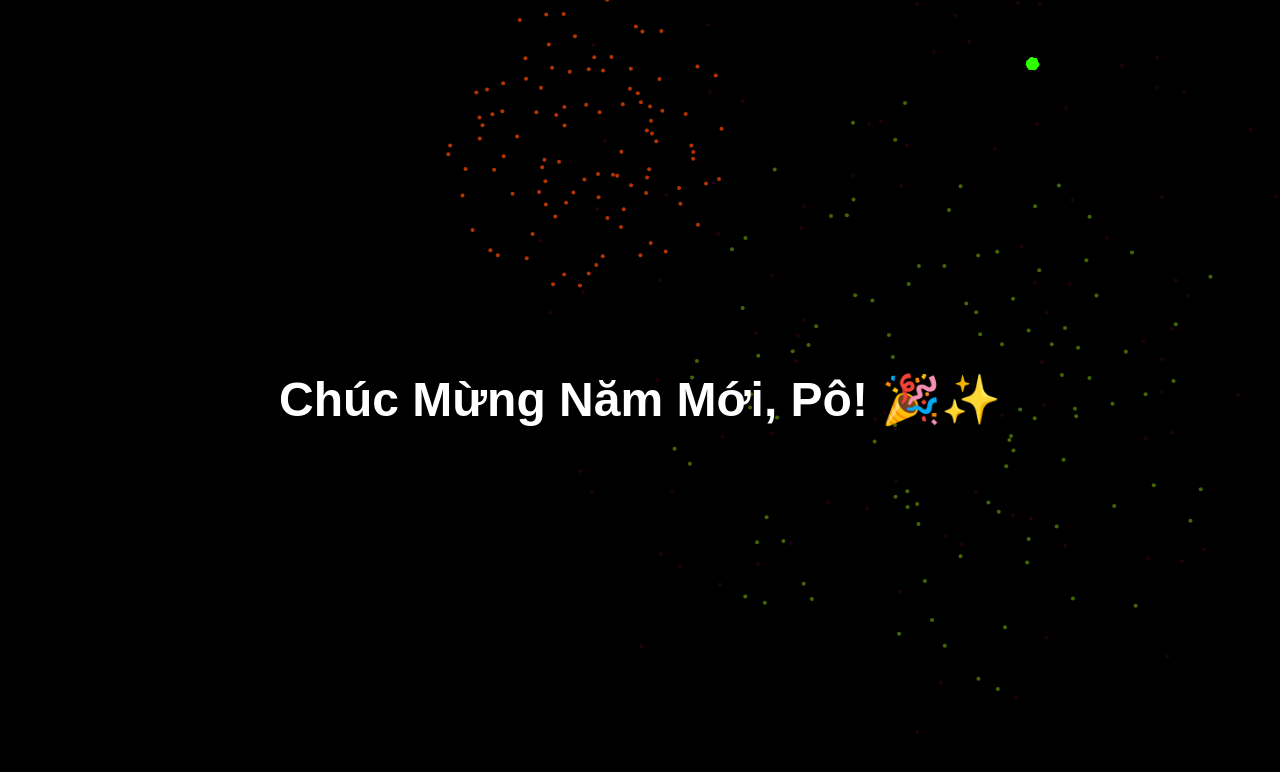
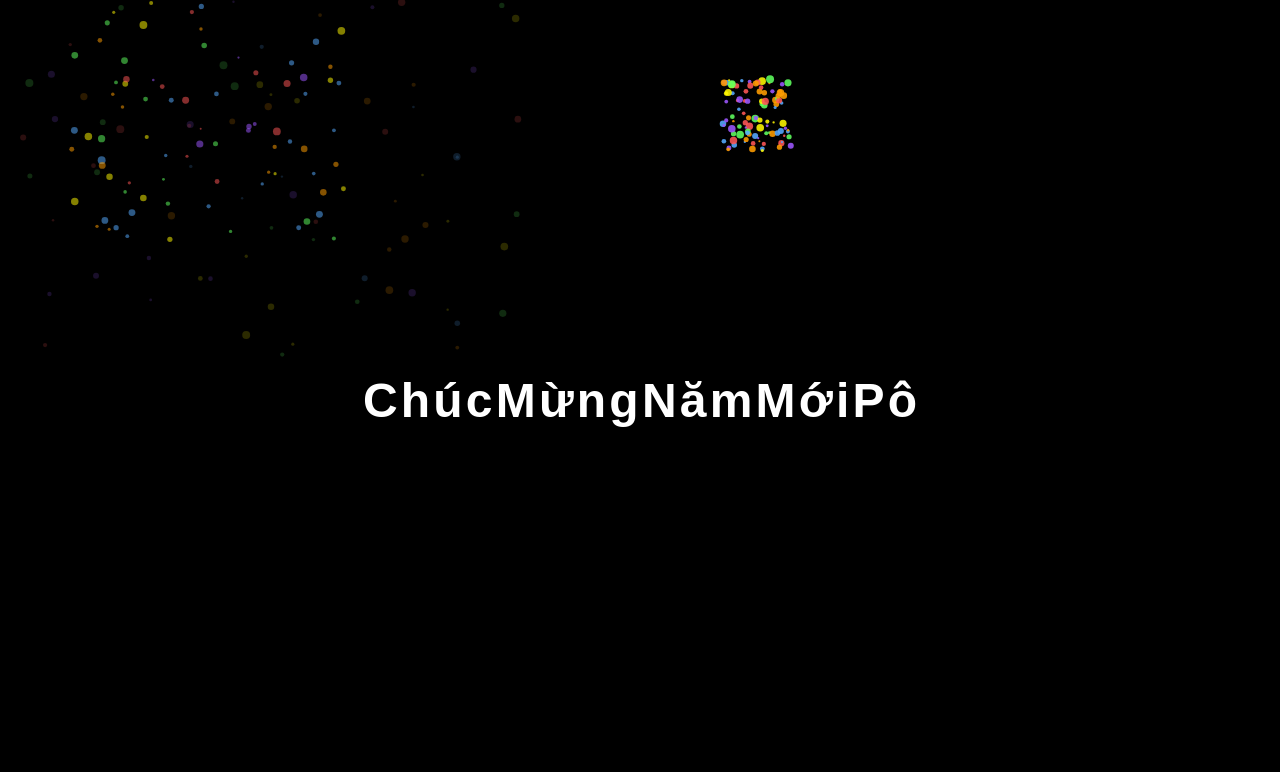
Before and after one commit to huubvKaopiz/happy_new_year, a plain HTML site: page index.html in a window 1280 px wide. Drawn offline with Linux system fonts and the light colour scheme.

Commit message:
update animation

```diff
--- a/index.html
+++ b/index.html
@@ -3,7 +3,7 @@
 <head>
   <meta charset="UTF-8">
   <meta name="viewport" content="width=device-width, initial-scale=1.0">
-  <title>Chúc Mừng Năm Mới em Pô và mẹ Huệ!</title>
+  <title>Chúc Mừng Năm Mới Pô!</title>
   <style>
     body {
       margin: 0;
@@ -21,12 +21,37 @@
       position: relative;
       z-index: 10;
       font-size: 3rem;
-      animation: fadeIn 3s ease-in-out;
+      display: flex;
+      justify-content: center;
+      gap: 0.2rem;
+      flex-wrap: wrap;
     }
-    @keyframes fadeIn {
-      0% { opacity: 0; }
-      100% { opacity: 1; }
+    h1 span {
+      opacity: 0;
+      animation: fadeInLetter 0.5s ease-in forwards;
     }
+    h1 span:nth-child(1) { animation-delay: 0.1s; }
+    h1 span:nth-child(2) { animation-delay: 0.2s; }
+    h1 span:nth-child(3) { animation-delay: 0.3s; }
+    h1 span:nth-child(4) { animation-delay: 0.4s; }
+    h1 span:nth-child(5) { animation-delay: 0.5s; }
+    h1 span:nth-child(6) { animation-delay: 0.6s; }
+    h1 span:nth-child(7) { animation-delay: 0.7s; }
+    h1 span:nth-child(8) { animation-delay: 0.8s; }
+    h1 span:nth-child(9) { animation-delay: 0.9s; }
+    h1 span:nth-child(10) { animation-delay: 1s; }
+    h1 span:nth-child(11) { animation-delay: 1.1s; }
+    h1 span:nth-child(12) { animation-delay: 1.2s; }
+    h1 span:nth-child(13) { animation-delay: 1.3s; }
+    h1 span:nth-child(14) { animation-delay: 1.4s; }
+    h1 span:nth-child(15) { animation-delay: 1.5s; }
+    h1 span:nth-child(16) { animation-delay: 1.6s; }
+
+    @keyframes fadeInLetter {
+      0% { opacity: 0; transform: translateY(20px); }
+      100% { opacity: 1; transform: translateY(0); }
+    }
+
     .firework {
       position: absolute;
       width: 100%;
@@ -35,7 +60,13 @@
   </style>
 </head>
 <body>
-  <h1>Chúc Mừng Năm Mới, Pô! 🎉✨</h1>
+  <h1>
+    <span>C</span><span>h</span><span>ú</span><span>c</span>
+    <span>M</span><span>ừ</span><span>n</span><span>g</span>
+    <span>N</span><span>ă</span><span>m</span>
+    <span>M</span><span>ớ</span><span>i</span>
+    <span>P</span><span>ô</span>
+  </h1>
   <canvas class="firework"></canvas>
   <script>
     const canvas = document.querySelector('.firework');
@@ -44,44 +75,67 @@
     canvas.width = window.innerWidth;
     canvas.height = window.innerHeight;
 
-    class Firework {
+    class Particle {
       constructor(x, y, color) {
         this.x = x;
         this.y = y;
         this.color = color;
+        this.size = Math.random() * 3 + 1;
+        this.vx = (Math.random() - 0.5) * 6;
+        this.vy = (Math.random() - 0.5) * 6;
+        this.alpha = 1;
+      }
+
+      update() {
+        this.x += this.vx;
+        this.y += this.vy;
+        this.alpha -= 0.01;
+      }
+
+      draw() {
+        ctx.globalAlpha = this.alpha;
+        ctx.beginPath();
+        ctx.arc(this.x, this.y, this.size, 0, Math.PI * 2);
+        ctx.fillStyle = this.color;
+        ctx.fill();
+      }
+    }
+
+    class Firework {
+      constructor(x, y) {
+        this.x = x;
+        this.y = y;
         this.particles = [];
+        this.colors = [
+          "#ff5757",
+          "#ff9d00",
+          "#fff700",
+          "#5eff5e",
+          "#57aaff",
+          "#9d57ff",
+        ];
         this.createParticles();
       }
 
       createParticles() {
         const particleCount = 100;
         for (let i = 0; i < particleCount; i++) {
-          const angle = (Math.PI * 2) / particleCount * i;
-          const speed = Math.random() * 4 + 1;
-          const vx = Math.cos(angle) * speed;
-          const vy = Math.sin(angle) * speed;
-          this.particles.push({ x: this.x, y: this.y, vx, vy, alpha: 1 });
+          const color = this.colors[Math.floor(Math.random() * this.colors.length)];
+          this.particles.push(new Particle(this.x, this.y, color));
         }
       }
 
-      updateParticles() {
-        this.particles.forEach((particle) => {
-          particle.x += particle.vx;
-          particle.y += particle.vy;
-          particle.alpha -= 0.01;
+      update() {
+        this.particles.forEach((particle, index) => {
+          particle.update();
+          if (particle.alpha <= 0) {
+            this.particles.splice(index, 1);
+          }
         });
-
-        this.particles = this.particles.filter(particle => particle.alpha > 0);
       }
 
-      drawParticles() {
-        this.particles.forEach((particle) => {
-          ctx.globalAlpha = particle.alpha;
-          ctx.beginPath();
-          ctx.arc(particle.x, particle.y, 2, 0, Math.PI * 2);
-          ctx.fillStyle = this.color;
-          ctx.fill();
-        });
+      draw() {
+        this.particles.forEach(particle => particle.draw());
       }
     }
 
@@ -90,15 +144,14 @@
     function createFirework() {
       const x = Math.random() * canvas.width;
       const y = Math.random() * canvas.height / 2;
-      const color = `hsl(${Math.random() * 360}, 100%, 50%)`;
-      fireworks.push(new Firework(x, y, color));
+      fireworks.push(new Firework(x, y));
     }
 
     function animate() {
       ctx.clearRect(0, 0, canvas.width, canvas.height);
       fireworks.forEach((firework, index) => {
-        firework.updateParticles();
-        firework.drawParticles();
+        firework.update();
+        firework.draw();
 
         if (firework.particles.length === 0) {
           fireworks.splice(index, 1);
@@ -108,7 +161,7 @@
       requestAnimationFrame(animate);
     }
 
-    setInterval(createFirework, 500);
+    setInterval(createFirework, 600);
     animate();
   </script>
 </body>
```
